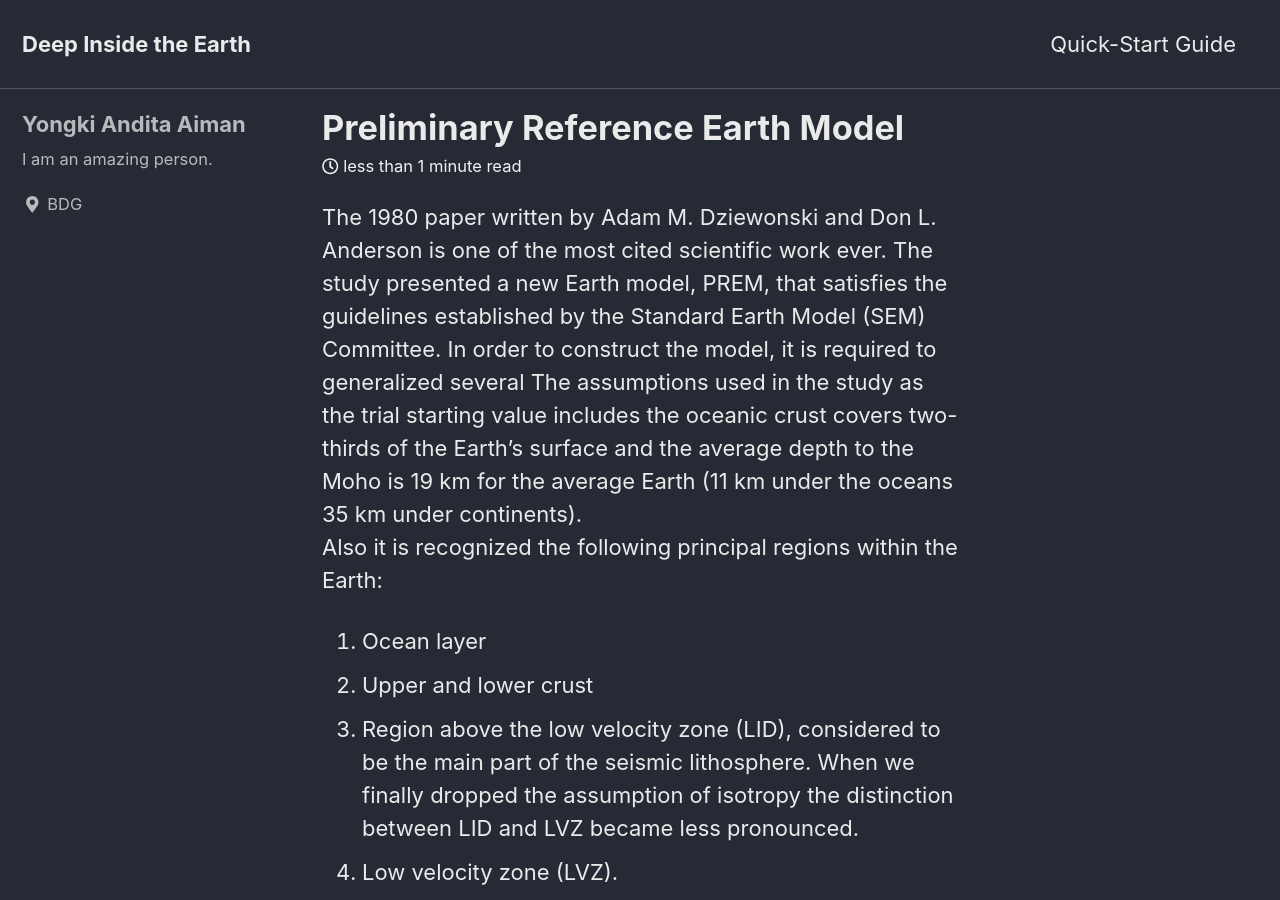
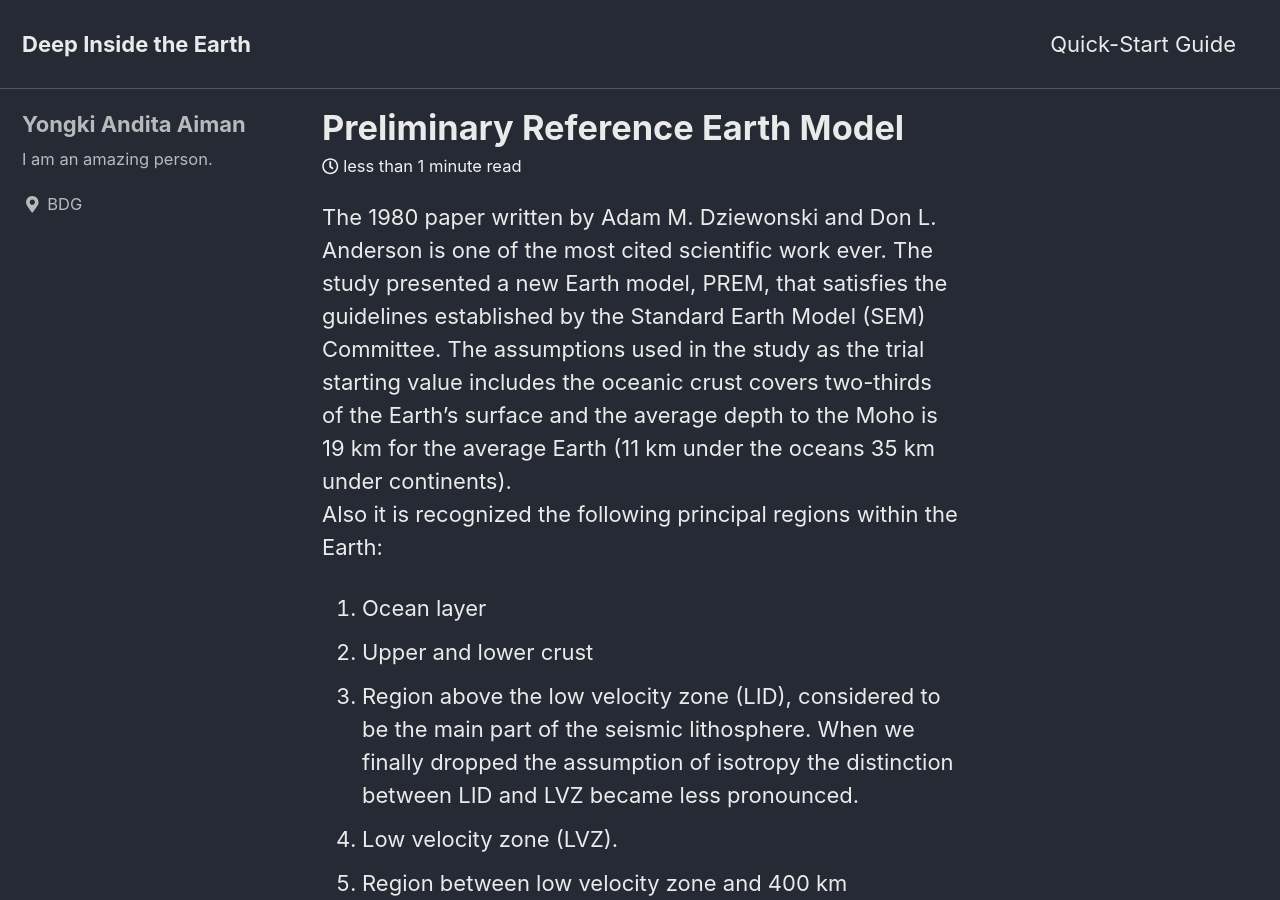
Before and after one commit to aimanyongki/blog, a Jekyll site: the page built from _posts/2020-06-05-Preliminary-Reference-Earth-Model.md, in a window 1280 px wide and 900 px high. Built offline with Jekyll 4.4.1, drawn with Linux system fonts in a browser that asks for light colours; cached includes are drawn as plain includes; nearby versions of some CDN libraries.

Commit message:
Update 2020-06-05-Preliminary-Reference-Earth-Model.md

```diff
--- a/_posts/2020-06-05-Preliminary-Reference-Earth-Model.md
+++ b/_posts/2020-06-05-Preliminary-Reference-Earth-Model.md
@@ -1,5 +1,4 @@
-The 1980 paper written by Adam M. Dziewonski and Don L. Anderson is one of the most cited scientific work ever. The study presented a new Earth model, PREM, that satisfies the guidelines established by the Standard Earth Model (SEM) Committee. In order to construct the model, it is required to generalized several
-The assumptions used in the study as the trial starting value includes the oceanic crust covers two-thirds of the Earth's surface and the average depth to the Moho is 19 km for the average Earth (11 km under the oceans 35 km under continents).
+The 1980 paper written by Adam M. Dziewonski and Don L. Anderson is one of the most cited scientific work ever. The study presented a new Earth model, PREM, that satisfies the guidelines established by the Standard Earth Model (SEM) Committee. The assumptions used in the study as the trial starting value includes the oceanic crust covers two-thirds of the Earth's surface and the average depth to the Moho is 19 km for the average Earth (11 km under the oceans 35 km under continents).
 Also it is recognized the following principal regions within the Earth:
 1. Ocean layer
 2. Upper and lower crust
```
